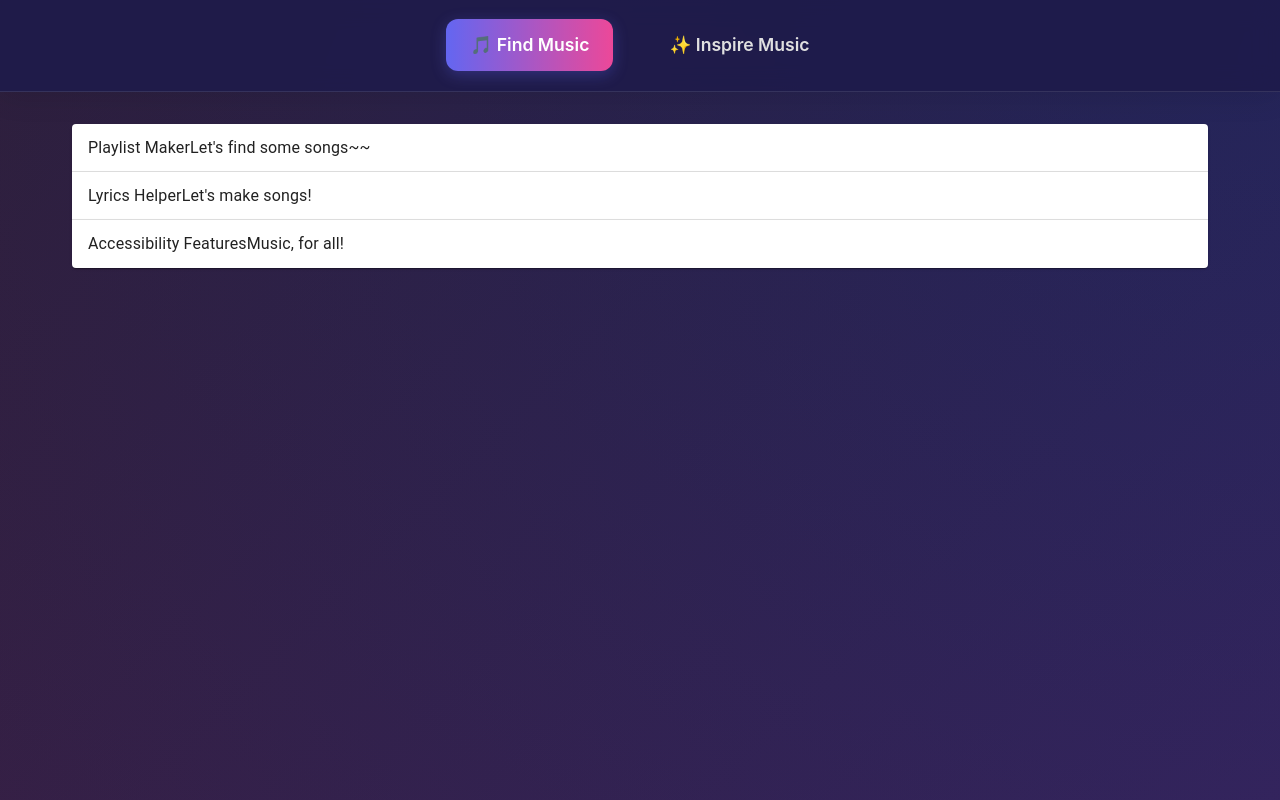
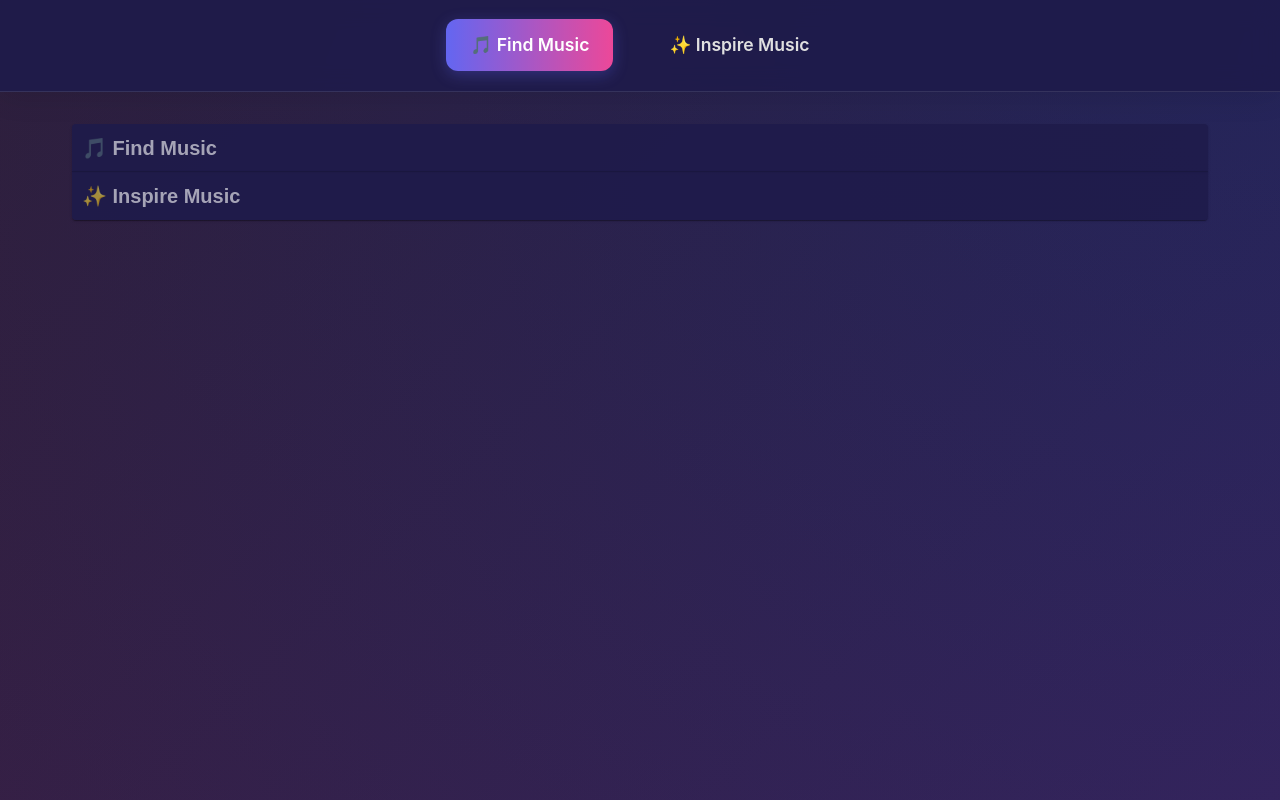
Before and after one commit to JiwonJJeong/playlist-suggester, a React (Vite) app: page / in a window 1280 px wide. Built offline with nearby package versions, Linux system fonts and the light colour scheme.

Commit message:
Feat: Add and style features accordion
Rely on MUI Accordion to write React and style
with css

Use transitions and react states to emulate
the title turning into a button. (It's always
just a link that is animated and toggled to be
enabled or disabled)

```diff
--- a/src/components/AppBar.jsx
+++ b/src/components/AppBar.jsx
@@ -1,43 +1,81 @@
-import * as React from 'react';
-import Accordion from '@mui/material/Accordion';
-import AccordionActions from '@mui/material/AccordionActions';
-import AccordionSummary from '@mui/material/AccordionSummary';
-import AccordionDetails from '@mui/material/AccordionDetails';
-import Typography from '@mui/material/Typography';
-import ExpandMoreIcon from '@mui/icons-material/ExpandMore';
-import Button from '@mui/material/Button';
-import {useState} from "react"
+import * as React from "react";
+import Accordion from "@mui/material/Accordion";
+import AccordionActions from "@mui/material/AccordionActions";
+import AccordionSummary from "@mui/material/AccordionSummary";
+import AccordionDetails from "@mui/material/AccordionDetails";
+import Typography from "@mui/material/Typography";
+import ExpandMoreIcon from "@mui/icons-material/ExpandMore";
+import Button from "@mui/material/Button";
+import { useState } from "react";
+import styles from "../styles/AppBar.module.css";
+import { Routes, Route, Link, useLocation } from "react-router-dom";
 
-export default function Features({content}) {
+export default function Features({ content }) {
   const [idExpanded, setIdExpanded] = useState(null);
 
   const handleChange = (id) => {
-        console.log(id);
-        (idExpanded == id) ? setIdExpanded(null) : setIdExpanded(id)
+    idExpanded == id ? setIdExpanded(null) : setIdExpanded(id);
   };
 
   return (
     <div>
-
-        {content.map((featureObj)=>{
-            return(
-                <Accordion className={featureObj.title == idExpanded ? "open" : "close"} id={featureObj.title} expanded={featureObj.title == idExpanded} onChange={()=>handleChange(featureObj.title)}>
+      {content.map((featureObj) => {
+        return (
+          <Accordion
+            key={featureObj.title}
+            className={
+              featureObj.title == idExpanded ? styles.open : styles.close
+            }
+            id={featureObj.title}
+            expanded={featureObj.title == idExpanded}
+            onChange={() => handleChange(featureObj.title)}
+            sx={{ backgroundColor: "rgba(30, 27, 75, 0.9)" }}
+          >
             <AccordionSummary
+              className={styles.summary}
               expandIcon={content.link}
-                    aria-controls="panel-content"
-                    id="panel-header"
             >
-                    <Typography id={featureObj.title} component="span">{featureObj.title}</Typography>
-                    <Typography id={featureObj.titlealt} component="span">{featureObj.titlealt}</Typography>
+              {/* Main title as link, moving right */}
+              <span className={styles.mainTitleWrapper}>
+                <Link
+                  className={styles.mainTitle}
+                  to={featureObj.link.address}
+                  tabIndex={featureObj.title == idExpanded ? 0 : -1}
+                  aria-disabled={
+                    featureObj.title == idExpanded ? "false" : "true"
+                  }
+                  onClick={
+                    featureObj.title == idExpanded
+                      ? undefined
+                      : (e) => e.preventDefault()
+                  }
+                  underline="none"
+                >
+                  {featureObj.title}
+                </Link>
+              </span>
+              {/* Alt title only visible when open */}
+              <Typography
+                id={featureObj.titlealt}
+                className={styles.altTitle}
+                fontSize="1.3rem"
+                fontWeight="bolder"
+                component="span"
+              >
+                {featureObj.titlealt}
+              </Typography>
             </AccordionSummary>
             <AccordionDetails>
-                    Features
-                    <ul>
-                    {featureObj.content.map((feature) => <li key={feature.id}>{feature.text}</li>)}
+              <ul className={styles.featuresList}>
+                {featureObj.content.map((feat) => (
+                  <li key={feat.id} className={styles.featureItem}>
+                    {feat.text}
+                  </li>
+                ))}
               </ul>
             </AccordionDetails>
           </Accordion>
-            )
+        );
       })}
     </div>
   );
--- a/src/components/LandingPage.jsx
+++ b/src/components/LandingPage.jsx
@@ -1,38 +1,31 @@
-import Features from "./AppBar.jsx"
+import Features from "./AppBar.jsx";
 import { Routes, Route, Link, useLocation } from "react-router-dom";
 
-export default function LandingPage(){
+export default function LandingPage() {
   const featureData = [
     {
-            title: "Playlist Maker",
-            titlealt: "Let's find some songs~~",
+      title: "🎵 Find Music",
+      titlealt: "Playlist Maker",
       content: [
-                {id: 1, text:"ddddd"}
+        {id:1, text: "Find songs based on other songs, artists, genre, and time period"},
+        {id:2, text: "Want a mix?: Add more than one for each category!"},
+        {id:3, text: "Don't care about genre?: You can leave any category empty as you'd like!"},
+        {id:4, text: "Immediately listen to your next playlist!"},
       ],
-            link: (<Link
-            to="/validate"
-            className={`nav-link ${location.pathname === '/validate' ? 'active' : ''}`}
-          >
-            ✨ Inspire Music
-          </Link>)
+      link: {address:"/playlist", text: "🎵 Find Music"}
     },
     {
-            title: "Lyrics Helper",
-            titlealt: "Let's make songs!",
+      title: "✨ Inspire Music",
+      titlealt: "Lyrics Suggester",
       content: [
-                {id: 1, text:"adc"}
-            ]
+      {id:1, text: "Write and get inspiriation for all your song lyrics!"},
+      {id:2, text: "Get suggestions on technical and emotional improvements."},
+      {id:3, text: "Got a mood in mind?: We'll listen and create the emotions together."},
+      {id:4, text: "Need rhymes for rap?: Fit your lyrics to genre's style"},
+      {id:5, text: "Immediately listen to your next playlist!"},],
+      link: {address:"/validate", text: "✨ Inspire Music"}
     },
-        {
-            title: "Accessibility Features",
-            titlealt: "Music, for all!",
-            content: [
-                {id: 1, text:"adc"}
-            ]
+  ];
+
+  return <Features content={featureData} />;
 }
-    ]
-
-    return(
-        <Features content={featureData}/>
-    )
-}
--- /dev/null
+++ b/src/styles/AppBar.module.css
@@ -0,0 +1,107 @@
+
+.summary {
+  position: relative;
+  min-height: 2.5em;
+}
+
+/* The wrapper moves the link right */
+.mainTitleWrapper {
+  position: absolute;
+  top: 12px;
+  left: 0;
+  transition: transform 1.5s cubic-bezier(0.4, 0, 0.2, 1);
+  z-index: 2;
+}
+
+/* Move the wrapper to the right when open */
+.close .mainTitleWrapper {
+  transform: translateX(0);
+}
+.open .mainTitleWrapper {
+  transform: translateX(220px); /* Adjust for your layout */
+}
+
+/* The Link styles */
+.mainTitle {
+  font-weight: 700;
+  font-size: 1.25rem;
+  color: white !important;
+  text-decoration: none;
+  padding: 0.25em 0.5em;
+  border-radius: 1.5em;
+  background: transparent;
+  transition: background 0.4s, box-shadow 0.4s;
+  pointer-events: none; /* disables link when closed */
+  opacity: 1;
+}
+
+/* Enable the link and show button background only when open */
+.open .mainTitle {
+  background: linear-gradient(90deg, #e630e6 0%, #1976d2 100%);
+  color: #fff;
+  box-shadow: 0 2px 8px rgba(25, 118, 210, 0.15);
+  pointer-events: auto;
+  cursor: pointer;
+  border-radius: 1.5em;
+  padding: 0.25em 0.5em;
+  font-weight: 700;
+  font-size: 1.25rem;
+  transition: background 0.4s, box-shadow 0.4s;
+}
+
+/* Visually indicate disabled state */
+.close .mainTitle {
+  opacity: 0.6;
+  cursor: default;
+}
+
+/* Alt title styles */
+.altTitle {
+  position: absolute;
+  top: 8px;
+  left: 12px;
+  color: White;
+  opacity: 0;
+  transition: opacity 0.3s;
+  z-index: 1;
+  pointer-events: none;
+}
+
+/* Only show alt title when open */
+.open .altTitle {
+  opacity: 1;
+  pointer-events: auto;
+}
+
+/* CSS for accordion detais*/
+.featuresList {
+  color: white;
+  font-size: 1.2rem;
+  font-weight: 700;
+  list-style: none;
+  padding: 0;
+  margin: 0;
+}
+
+.featureItem {
+  background: rgba(255,255,255,0.10);
+  border-radius: 8px;
+  margin-bottom: 0.75rem;
+  padding: 0.75rem 1rem;
+  font-size: 1.1rem;
+  font-weight: 600;
+  box-shadow: 0 2px 8px rgba(0,0,0,0.08);
+  display: flex;
+  align-items: center;
+  transition: background 0.2s;
+}
+
+.featureItem:hover {
+  background: rgba(255,255,255,0.18);
+}
+
+.featureIcon {
+  margin-right: 0.75rem;
+  font-size: 1.5em;
+  color: #90caf9;
+}
```
Lines whose indentation alone changed are shown as unchanged.
